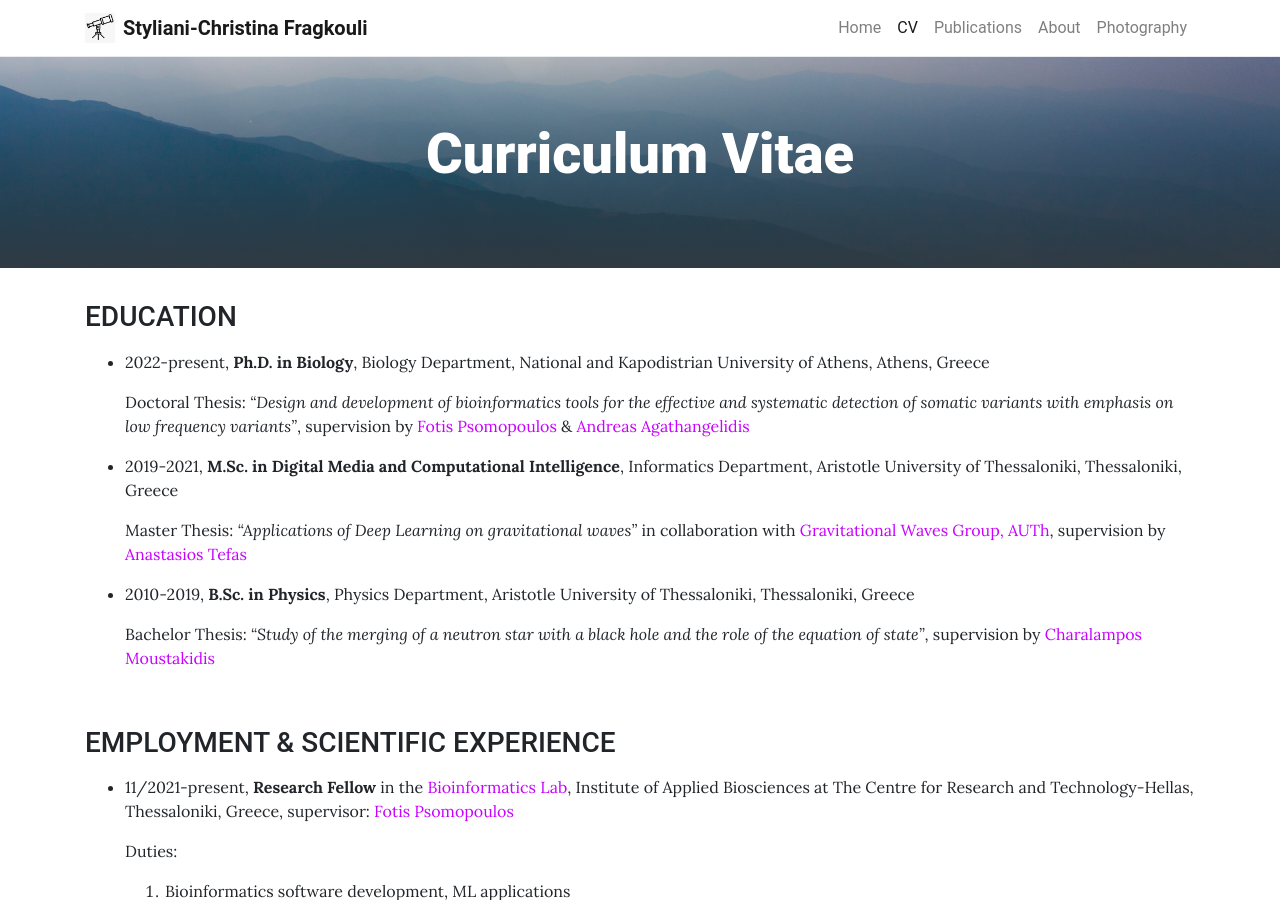
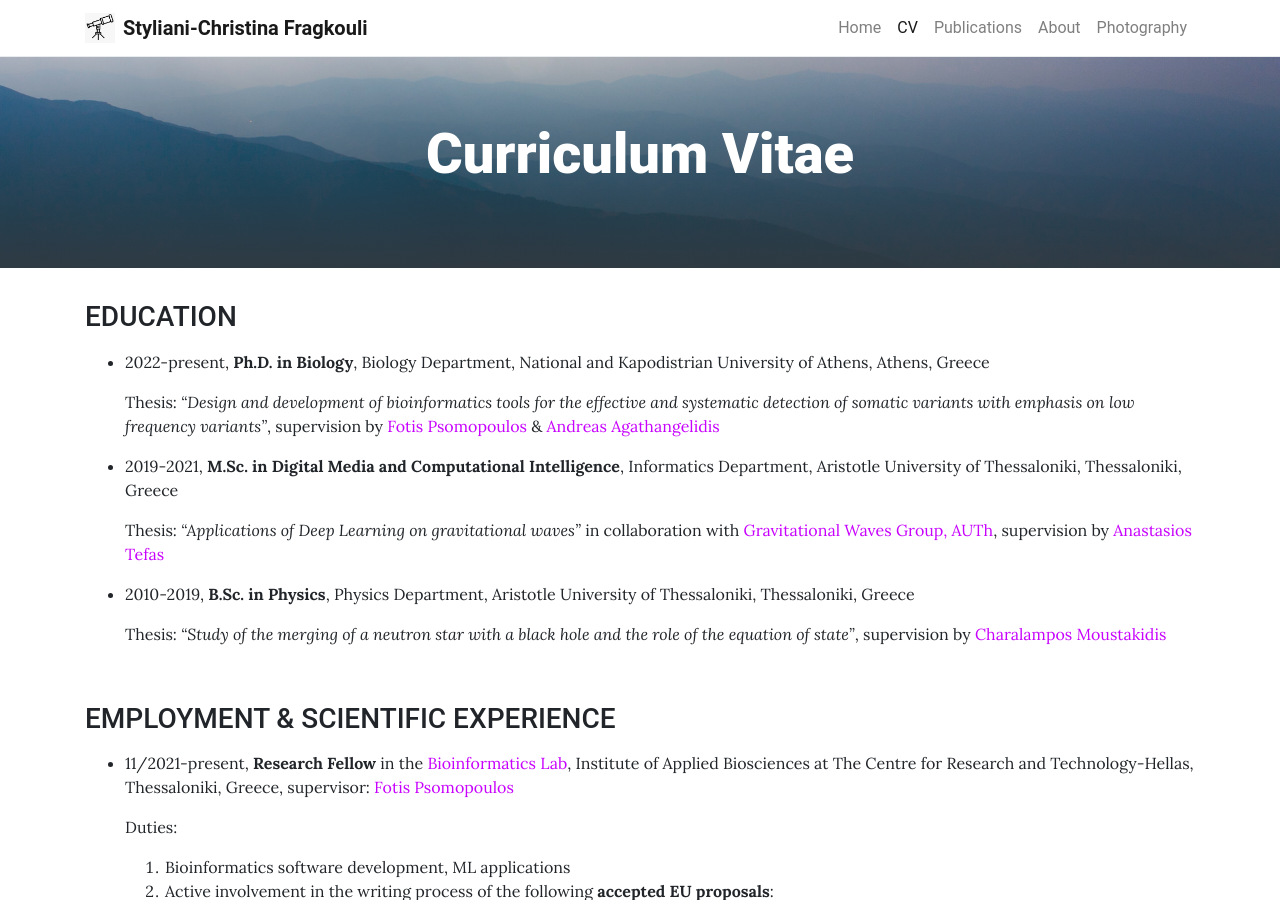
Before and after one commit to sfragkoul/sfragkoul.github.io, a Jekyll site: the page built from pages/CV.md, in a window 1280 px wide and 900 px high. Built offline with Jekyll 4.4.1, drawn with Linux system fonts in a browser that asks for light colours.

Commit message:
Update CV.md

```diff
--- a/pages/CV.md
+++ b/pages/CV.md
@@ -10,15 +10,15 @@
 
 - 2022-present,    **Ph.D. in Biology**, Biology Department, National and Kapodistrian University of Athens, Athens, Greece
 
-   Doctoral Thesis: *“Design and development of bioinformatics tools for the effective and systematic detection of somatic variants with emphasis on low frequency variants”*, supervision by [Fotis Psomopoulos](https://scholar.google.gr/citations?user=Fp0LAqsAAAAJ&hl=en) & [Andreas Agathangelidis](https://scholar.google.it/citations?user=IhoRB4AAAAAJ&hl=en)
+  Thesis: *“Design and development of bioinformatics tools for the effective and systematic detection of somatic variants with emphasis on low frequency variants”*, supervision by [Fotis Psomopoulos](https://scholar.google.gr/citations?user=Fp0LAqsAAAAJ&hl=en) & [Andreas Agathangelidis](https://scholar.google.it/citations?user=IhoRB4AAAAAJ&hl=en)
 
 - 2019-2021,    **M.Sc. in Digital Media and Computational Intelligence**, Informatics Department, Aristotle University of Thessaloniki, Thessaloniki, Greece
 
-   Master Thesis: *"Applications of Deep Learning on gravitational waves"* in collaboration with [Gravitational Waves Group, AUTh](https://niksterg.github.io/gw-group/), supervision by [Anastasios Tefas](https://scholar.google.com/citations?user=4stOS3YAAAAJ&hl=en)
+  Thesis: *"Applications of Deep Learning on gravitational waves"* in collaboration with [Gravitational Waves Group, AUTh](https://niksterg.github.io/gw-group/), supervision by [Anastasios Tefas](https://scholar.google.com/citations?user=4stOS3YAAAAJ&hl=en)
 
 - 2010-2019,    **B.Sc. in Physics**, Physics Department, Aristotle University of Thessaloniki, Thessaloniki, Greece
 
-   Bachelor Thesis: *"Study of the merging of a neutron star with a black hole and the role of the equation of state"*, supervision by [Charalampos Moustakidis](https://scholar.google.com/citations?user=7qdKh78AAAAJ&hl=en)
+  Thesis: *"Study of the merging of a neutron star with a black hole and the role of the equation of state"*, supervision by [Charalampos Moustakidis](https://scholar.google.com/citations?user=7qdKh78AAAAJ&hl=en)
 
 <br />
 
```
